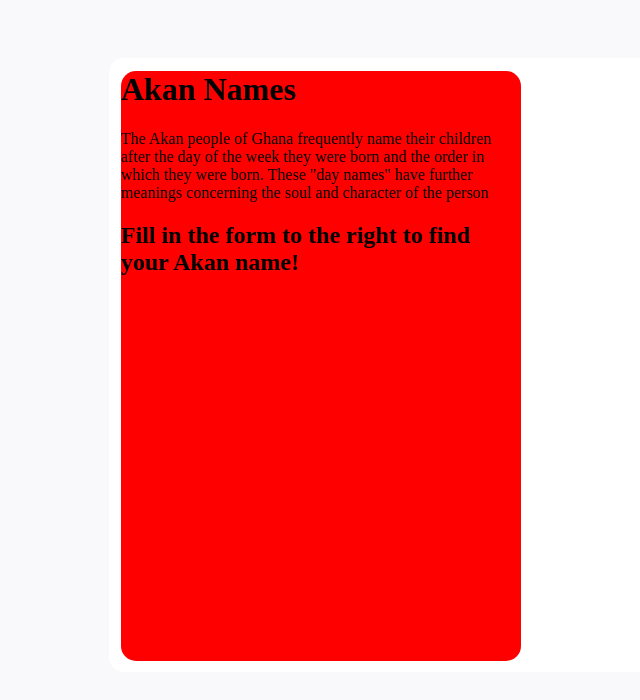
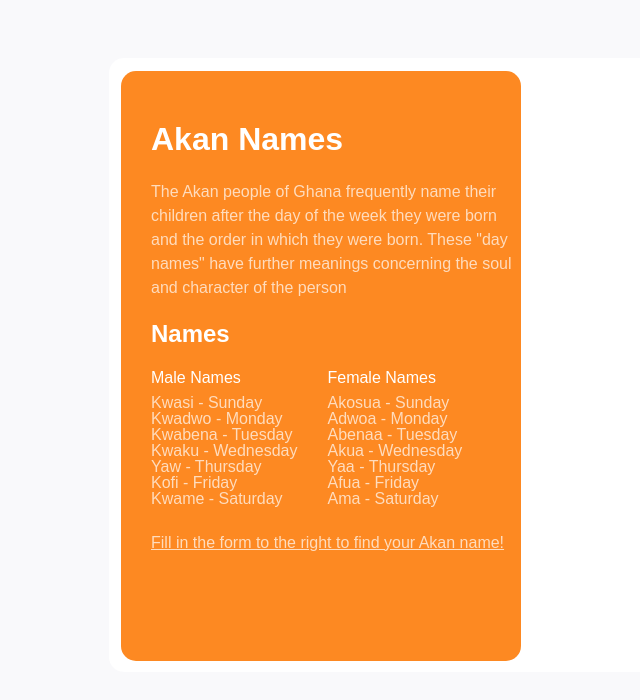
Before and after one commit to victorlomi/Akan-Names, a plain HTML site: page index.html in a window 1280 px wide. Shown: the whole page, without its empty margins (99-739 px from the left). Drawn offline with Linux system fonts and the light colour scheme.

Commit message:
finish adding left-panel content

```diff
--- a/index.html
+++ b/index.html
@@ -9,9 +9,36 @@
 <body>
     <main>
         <div class="left-panel">
+            <!-- title and description  -->
             <h1 class="left-title">Akan Names</h1>
             <p class="left-info">The Akan people of Ghana frequently name their children after the day of the week they were born and the order in which they were born. These "day names" have further meanings concerning the soul and character of the person</p>
-            <h2>Fill in the form to the right to find your Akan name!</h2>
+
+            <!-- the names -->
+            <h2 class="sub-title">Names</h2>
+            <div class="names">
+                <div class="male-names">
+                    <p class="section-title">Male Names</p>
+                    <p class="left-info name-item">Kwasi - Sunday</p>
+                    <p class="left-info name-item">Kwadwo - Monday</p>
+                    <p class="left-info name-item">Kwabena - Tuesday</p>
+                    <p class="left-info name-item">Kwaku - Wednesday</p>
+                    <p class="left-info name-item">Yaw - Thursday</p>
+                    <p class="left-info name-item">Kofi - Friday</p>
+                    <p class="left-info name-item">Kwame - Saturday</p>
+                </div>
+                <div class="female-names">
+                    <p class="section-title">Female Names</p>
+                    <p class="left-info name-item">Akosua - Sunday</p>
+                    <p class="left-info name-item">Adwoa - Monday</p>
+                    <p class="left-info name-item">Abenaa - Tuesday</p>
+                    <p class="left-info name-item">Akua - Wednesday</p>
+                    <p class="left-info name-item">Yaa - Thursday</p>
+                    <p class="left-info name-item">Afua - Friday</p>
+                    <p class="left-info name-item">Ama - Saturday</p>
+                </div>
+            </div>
+            <!-- tell user to interact with form -->
+            <p class="left-info left-action">Fill in the form to the right to find your Akan name!</p>
         </div>
     </main>
     <script src="akan.js"></script>
--- a/style.css
+++ b/style.css
@@ -2,6 +2,7 @@ body {
     display: flex;
     justify-content: center;
     background-color: #f9f9fb;
+    font-family: sans-serif;
 }
 
 main {
@@ -13,10 +14,46 @@ main {
 }
 
 .left-panel {
-    background-color: red;
+    background-color: #fd8922;
     width: 400px;
     height: 590px;
     border-radius: 15px;
     margin-top: -8px;
     margin-left: 12px;
 }
+
+.left-title {
+    color: #ffffff;
+    padding-top: 50px;
+    padding-left: 30px;
+}
+
+.sub-title {
+    padding-left: 30px;
+    color: #ffffff;
+}
+
+.section-title {
+    padding-left: 30px;
+    color: #ffffff;
+}
+
+.left-info {
+    color: #ffffffb3;
+    line-height: 1.5;
+    padding-top: 0;
+    padding-left: 30px;
+}
+
+.left-action {
+    text-decoration: underline;
+}
+
+.name-item {
+    line-height: 0;
+}
+
+.names {
+    margin-top: -15px;
+    display: flex;
+}
```
